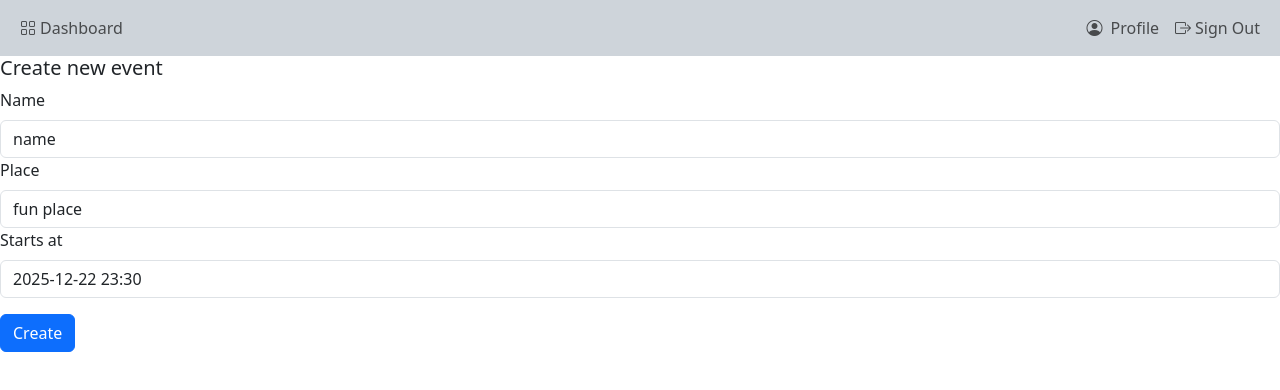
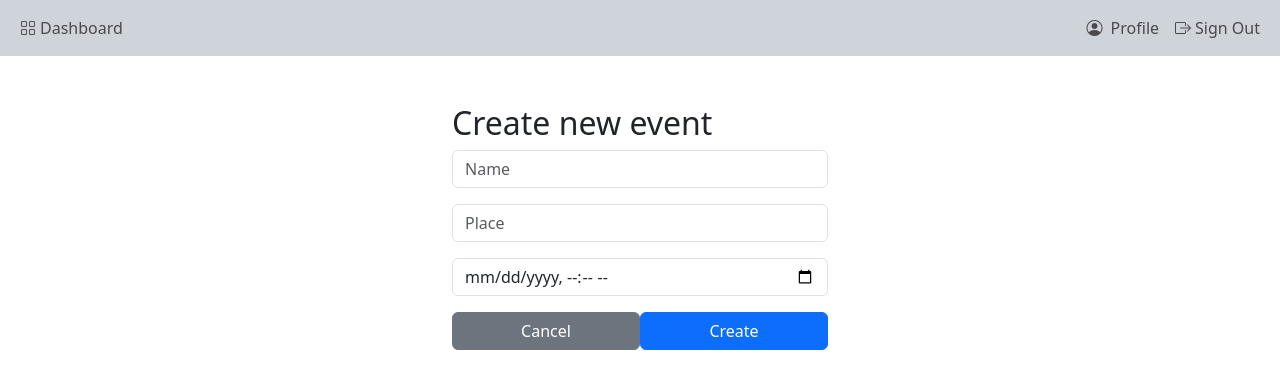
Before and after one commit to Plus-Ultra-Consulting/awesomeEvents-UI, a Vue app: page /event/create in a window 1280 px wide. Shown: the top 390 px of the page. Built offline with nearby package versions, Linux system fonts and the light colour scheme; sample sign-in values are in the browser's storage.

Commit message:
reworked event creation page

```diff
--- a/src/views/EventCreateView.vue
+++ b/src/views/EventCreateView.vue
@@ -2,18 +2,19 @@
 import {ref} from "vue";
 import {getApiUrl, showModalWhenReady} from "@/utils.js";
 import {useRouter} from "vue-router";
+import dayjs from "dayjs";
 
 const router = useRouter();
 
-const name = ref("name");
-const place = ref("fun place");
-const startAt = ref("2025-12-22 23:30");
+const name = ref();
+const place = ref();
+const startAt = ref();
 
 const createEvent = async () => {
   const body = JSON.stringify({
     name: name.value,
     place: place.value,
-    startAt: startAt.value,
+    startAt: dayjs(startAt.value).format("YYYY-MM-DD HH:mm"),
   });
 
   const request = {
@@ -34,21 +35,25 @@ const createEvent = async () => {
   console.log("Event created: ", result);
   await router.push({name: "home"});
 };
+
+const goToHome = async () => {
+  await router.push({name: "home"});
+};
+
 </script>
 <template>
-  <h5>Create new event</h5>
+  <div class="container mt-5" style="max-width: 400px;">
+    <h2>Create new event</h2>
+    <form>
+      <input type="text" class="form-control mb-3" placeholder="Name" v-model="name"/>
+      <input type="text" class="form-control mb-3" placeholder="Place" v-model="place"/>
+      <input type="datetime-local" class="form-control mb-3" placeholder="Choose date" v-model="startAt"/>
 
-  <div class="mb-3">
-    <label for="name" class="form-label">Name</label>
-    <input type="text" class="form-control" id="name" v-model="name"/>
-
-    <label for="place" class="form-label">Place</label>
-    <input type="text" class="form-control" id="place" v-model="place"/>
-
-    <label for="startAt" class="form-label">Starts at</label>
-    <input type="text" class="form-control" id="startAt" v-model="startAt"/>
-
-    <button class="btn btn-primary mt-3" @click="createEvent">Create</button>
+      <div class="d-flex justify-content-between">
+        <button class="btn btn-secondary w-100" type="button" @click="goToHome">Cancel</button>
+        <button class="btn btn-primary w-100" type="button" @click="createEvent">Create</button>
+      </div>
+    </form>
   </div>
 
   <div class="modal fade" id="eventCreateFailedModal" data-bs-backdrop="static" data-bs-keyboard="false" tabindex="-1" aria-labelledby="staticBackdropLabel" aria-hidden="true">
```
